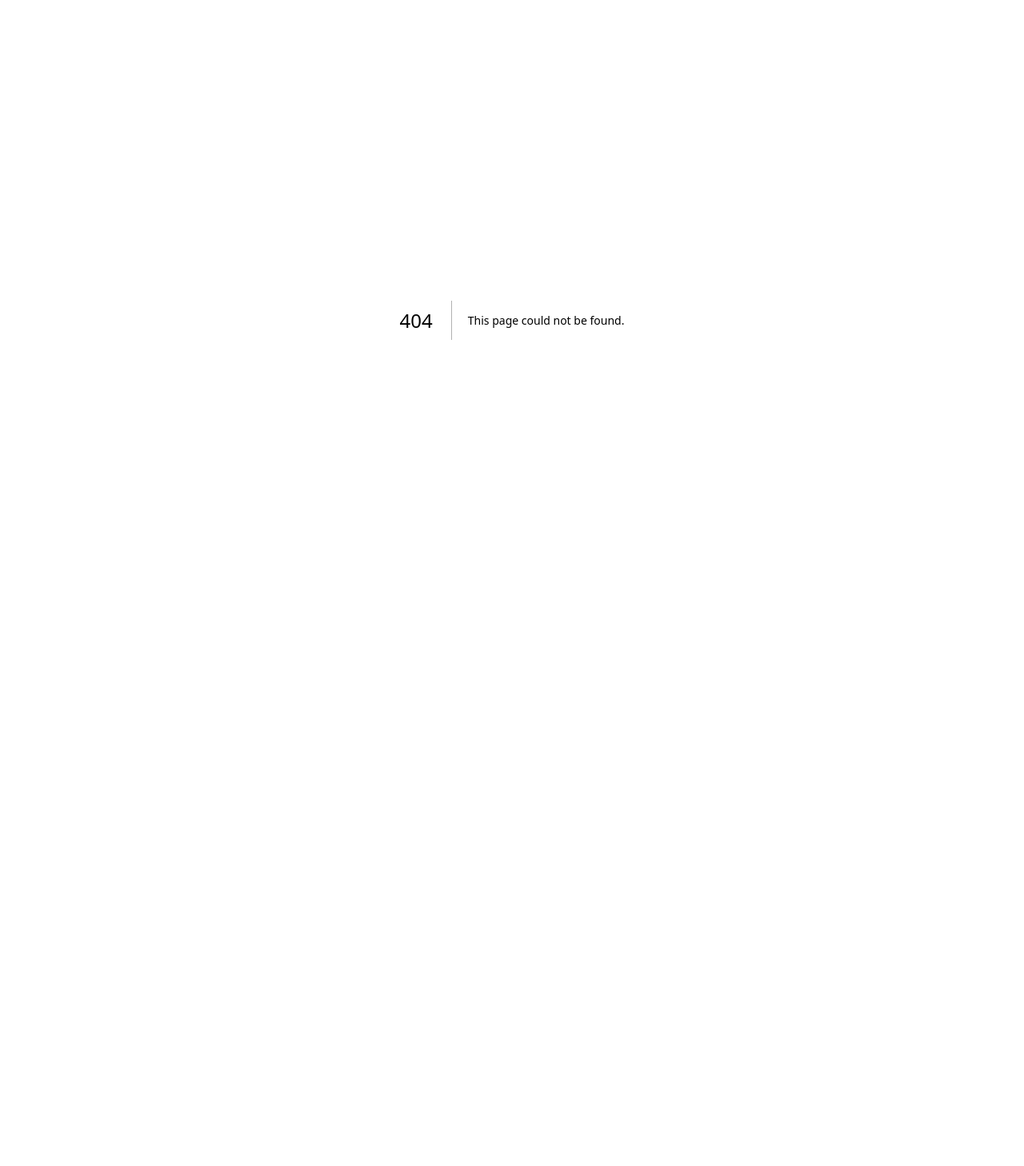
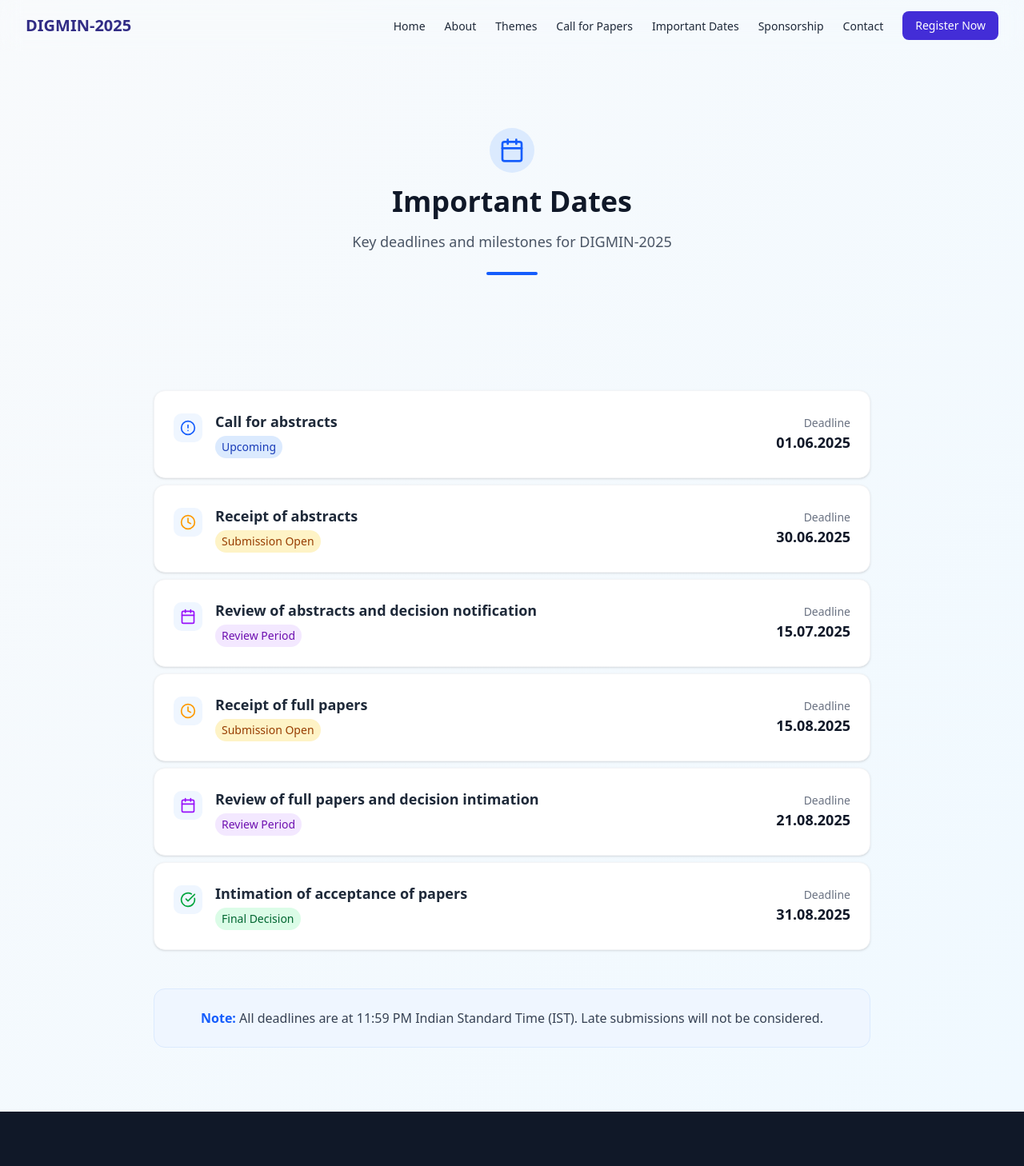
Before and after one commit to anirban2005143a/international-conference-digimin-2025, a Next.js app in the folder frontend/: page /importantdates in a window 1280 px wide. Before the commit this address had no page. Shown: the top 1458 px of the page at 80% size. Before the commit the page ends 800 px from the top, so only its background shows below. Built offline with nearby package versions, Linux system fonts and the light colour scheme; a web font is replaced by a local one.

Commit message:
add important dates page

```diff
--- /dev/null
+++ b/frontend/src/app/importantdates/page.js
@@ -0,0 +1,16 @@
+import Footer from '@/components/footer/Footer'
+import ImportantDates from '@/components/importantDates/ImportantDates'
+import Navbar from '@/components/navbar/Navbar'
+import React from 'react'
+
+const page = () => {
+    return (
+        <>
+            <Navbar />
+            <ImportantDates />
+            <Footer />
+        </>
+    )
+}
+
+export default page
--- /dev/null
+++ b/frontend/src/components/importantDates/ImportantDates.jsx
@@ -0,0 +1,169 @@
+"use client"
+import { motion, useAnimation, useInView, stagger } from 'framer-motion';
+import { useEffect, useRef } from 'react';
+import { Calendar, Clock, AlertCircle, CheckCircle } from 'lucide-react';
+
+const ImportantDates = () => {
+  const ref = useRef(null);
+  const isInView = useInView(ref, { once: false, margin: '-100px' });
+  const controls = useAnimation();
+
+  useEffect(() => {
+    if (isInView) {
+      controls.start("visible");
+    }
+  }, [isInView, controls]);
+
+  const container = {
+    hidden: { opacity: 0 },
+    visible: {
+      opacity: 1,
+      transition: {
+        staggerChildren: 0.15,
+        delayChildren: 0.3
+      }
+    }
+  };
+
+  const item = {
+    hidden: { opacity: 0, y: 30 },
+    visible: {
+      opacity: 1,
+      y: 0,
+      transition: {
+        duration: 0.6,
+        ease: [0.16, 0.77, 0.47, 0.97]
+      }
+    }
+  };
+
+  const dates = [
+    {
+      event: "Call for abstracts",
+      date: "01.06.2025",
+      icon: <AlertCircle className="w-5 h-5 text-blue-600" />,
+      status: "Upcoming"
+    },
+    {
+      event: "Receipt of abstracts",
+      date: "30.06.2025",
+      icon: <Clock className="w-5 h-5 text-amber-500" />,
+      status: "Submission Open"
+    },
+    {
+      event: "Review of abstracts and decision notification",
+      date: "15.07.2025",
+      icon: <Calendar className="w-5 h-5 text-purple-600" />,
+      status: "Review Period"
+    },
+    {
+      event: "Receipt of full papers",
+      date: "15.08.2025",
+      icon: <Clock className="w-5 h-5 text-amber-500" />,
+      status: "Submission Open"
+    },
+    {
+      event: "Review of full papers and decision intimation",
+      date: "21.08.2025",
+      icon: <Calendar className="w-5 h-5 text-purple-600" />,
+      status: "Review Period"
+    },
+    {
+      event: "Intimation of acceptance of papers",
+      date: "31.08.2025",
+      icon: <CheckCircle className="w-5 h-5 text-green-600" />,
+      status: "Final Decision"
+    }
+  ];
+
+  return (
+    <div ref={ref} className="bg-gradient-to-br from-[#f8fafc] to-[#f0f9ff] min-h-screen py-20 px-4">
+      <div className="max-w-4xl mx-auto">
+        {/* Header */}
+        <motion.header
+          className="text-center mb-16 py-20"
+          initial={{ opacity: 0, y: 40 }}
+          animate={controls}
+          variants={{
+            visible: {
+              opacity: 1,
+              y: 0,
+              transition: {
+                duration: 0.8,
+                ease: [0.16, 0.77, 0.47, 0.97]
+              }
+            }
+          }}
+        >
+          <div className="inline-flex items-center justify-center p-3 bg-blue-100 rounded-full mb-4">
+            <Calendar className="w-8 h-8 text-blue-600" />
+          </div>
+          <h1 className="text-3xl sm:text-4xl font-bold text-gray-900 mb-4">
+            Important Dates
+          </h1>
+          <p className="text-lg text-gray-600 max-w-2xl mx-auto">
+            Key deadlines and milestones for DIGMIN-2025
+          </p>
+          <div className="w-16 h-1 bg-blue-600 mx-auto mt-6 rounded-full" />
+        </motion.header>
+
+        {/* Timeline */}
+        <motion.div
+          className="space-y-2"
+          variants={container}
+          initial="hidden"
+          animate={controls}
+        >
+          {dates.map((dateItem, index) => (
+            <motion.div
+              key={index}
+              variants={item}
+              className="group"
+            >
+              <div className="bg-white p-6 rounded-xl shadow-sm border border-gray-100 group-hover:shadow-md transition-all duration-300">
+                <div className="flex flex-col sm:flex-row sm:items-center justify-between gap-4">
+                  <div className="flex items-start gap-4">
+                    <div className="p-2 bg-blue-50 rounded-lg mt-1">
+                      {dateItem.icon}
+                    </div>
+                    <div>
+                      <h3 className="text-lg font-semibold text-gray-800">{dateItem.event}</h3>
+                      <span className={`inline-block mt-1 text-sm px-2 py-1 rounded-full ${
+                        dateItem.status === "Upcoming" ? "bg-blue-100 text-blue-800" :
+                        dateItem.status === "Submission Open" ? "bg-amber-100 text-amber-800" :
+                        dateItem.status === "Review Period" ? "bg-purple-100 text-purple-800" :
+                        "bg-green-100 text-green-800"
+                      }`}>
+                        {dateItem.status}
+                      </span>
+                    </div>
+                  </div>
+                  <div className="sm:text-right">
+                    <p className="text-gray-500 text-sm">Deadline</p>
+                    <p className="text-lg font-bold text-gray-900">{dateItem.date}</p>
+                  </div>
+                </div>
+              </div>
+            </motion.div>
+          ))}
+        </motion.div>
+
+        {/* Footer Note */}
+        <motion.div
+          className="mt-12 bg-blue-50 border border-blue-100 rounded-xl p-6 text-center"
+          initial={{ opacity: 0, y: 40 }}
+          whileInView={{ opacity: 1, y: 0 }}
+          viewport={{ once: true, margin: "-50px" }}
+          transition={{ delay: 0.4 }}
+        >
+          <p className="text-gray-700">
+            <strong className="text-blue-600">Note:</strong> All deadlines are at 11:59 PM Indian Standard Time (IST).
+            Late submissions will not be considered.
+          </p>
+        </motion.div>
+      </div>
+    </div>
+  );
+};
+
+export default ImportantDates;
--- a/frontend/src/constants/conferenceData.js
+++ b/frontend/src/constants/conferenceData.js
@@ -123,7 +123,7 @@ export const NAVIGATION_LINKS = [
   { name: "About", href: "/about" },
   { name: "Themes", href: "/themes" },
   { name: "Call for Papers", href: "/callforpapers" },
-  { name: "Important Dates", href: "#dates" },
+  { name: "Important Dates", href: "/importantdates" },
   // { name: "Registration", href: "/registration" },
   { name: "Sponsorship", href: "/sponsorship" },
   { name: "Contact", href: "#contact" }
```
